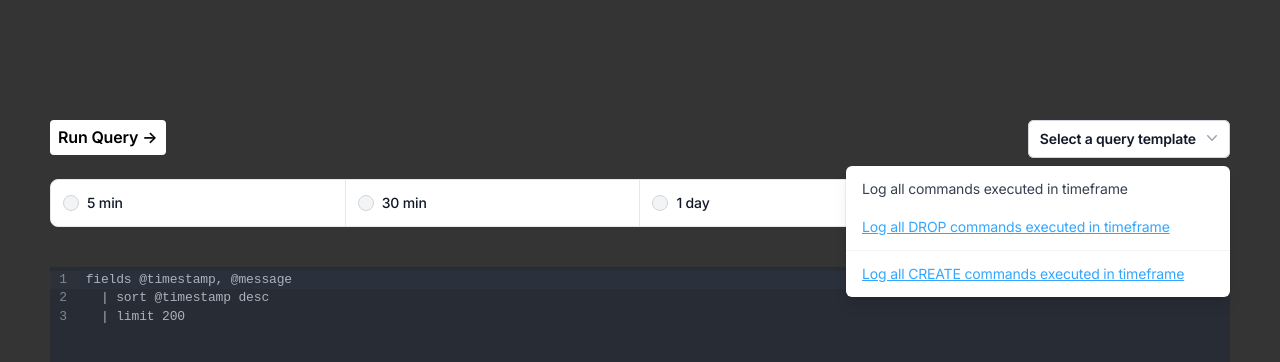
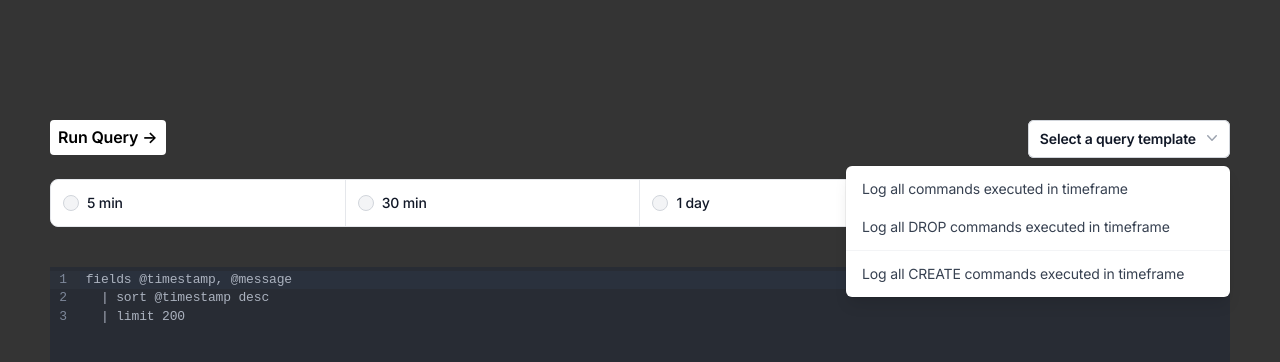
Before and after one commit to RocketsGraphQL/frontend, a Next.js app: page /logger-demo in a window 1280 px wide. Both pictures are taken after a click on the button "Select a query template". Shown: the top 362 px of the page. Built offline with nearby package versions, Linux system fonts and the light colour scheme.

Commit message:
remove links for query templates

```diff
--- a/components/ui/dropdown.tsx
+++ b/components/ui/dropdown.tsx
@@ -1,6 +1,7 @@
 import { Fragment } from 'react'
 import { Menu, Transition } from '@headlessui/react'
 import { ChevronDownIcon } from '@heroicons/react/20/solid'
+import { LibraryAddCheckRounded } from '@mui/icons-material'
 
 function classNames(...classes: any) {
   return classes.filter(Boolean).join(' ')
@@ -54,7 +55,7 @@ export default function Example(setQuery: Function) {
             </Menu.Item>
             <Menu.Item>
               {({ active }) => (
-                <a
+                <li
                   onClick={() => setQuery(dropQuery)}
                   className={classNames(
                     active ? 'bg-gray-100 text-gray-900' : 'text-gray-700',
@@ -62,14 +63,14 @@ export default function Example(setQuery: Function) {
                   )}
                 >
                   Log all DROP commands executed in timeframe
-                </a>
+                </li>
               )}
             </Menu.Item>
           </div>
           <div className="py-1">
             <Menu.Item>
               {({ active }) => { return(
-                <a
+                <li
                   onClick={() => setQuery(createQuery)}
                   className={classNames(
                     active ? 'bg-gray-100 text-gray-900' : 'text-gray-700',
@@ -77,7 +78,7 @@ export default function Example(setQuery: Function) {
                   )}
                 >
                   Log all CREATE commands executed in timeframe
-                </a>
+                </li>
               )}}
             </Menu.Item>
             {/* <Menu.Item>
```
